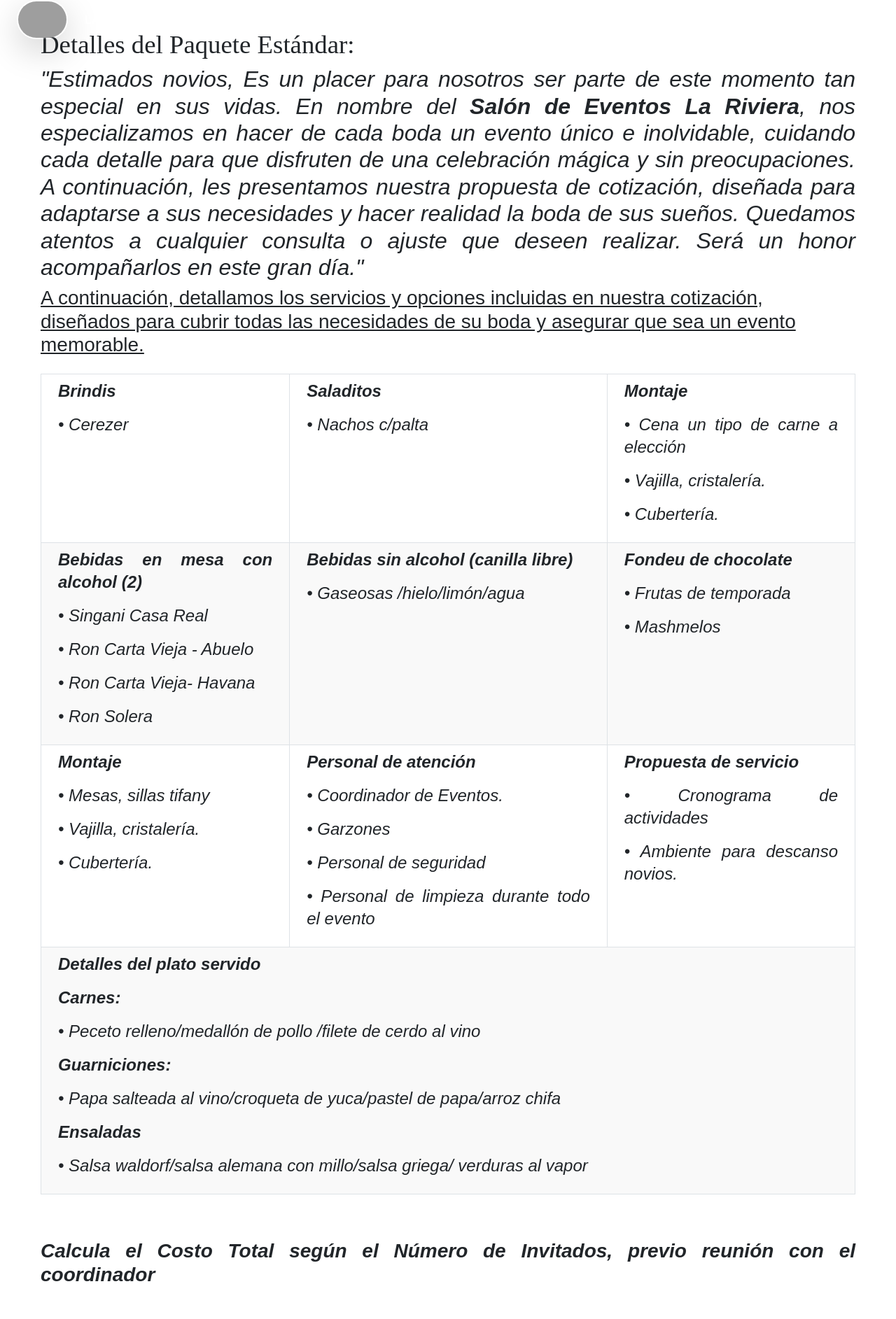
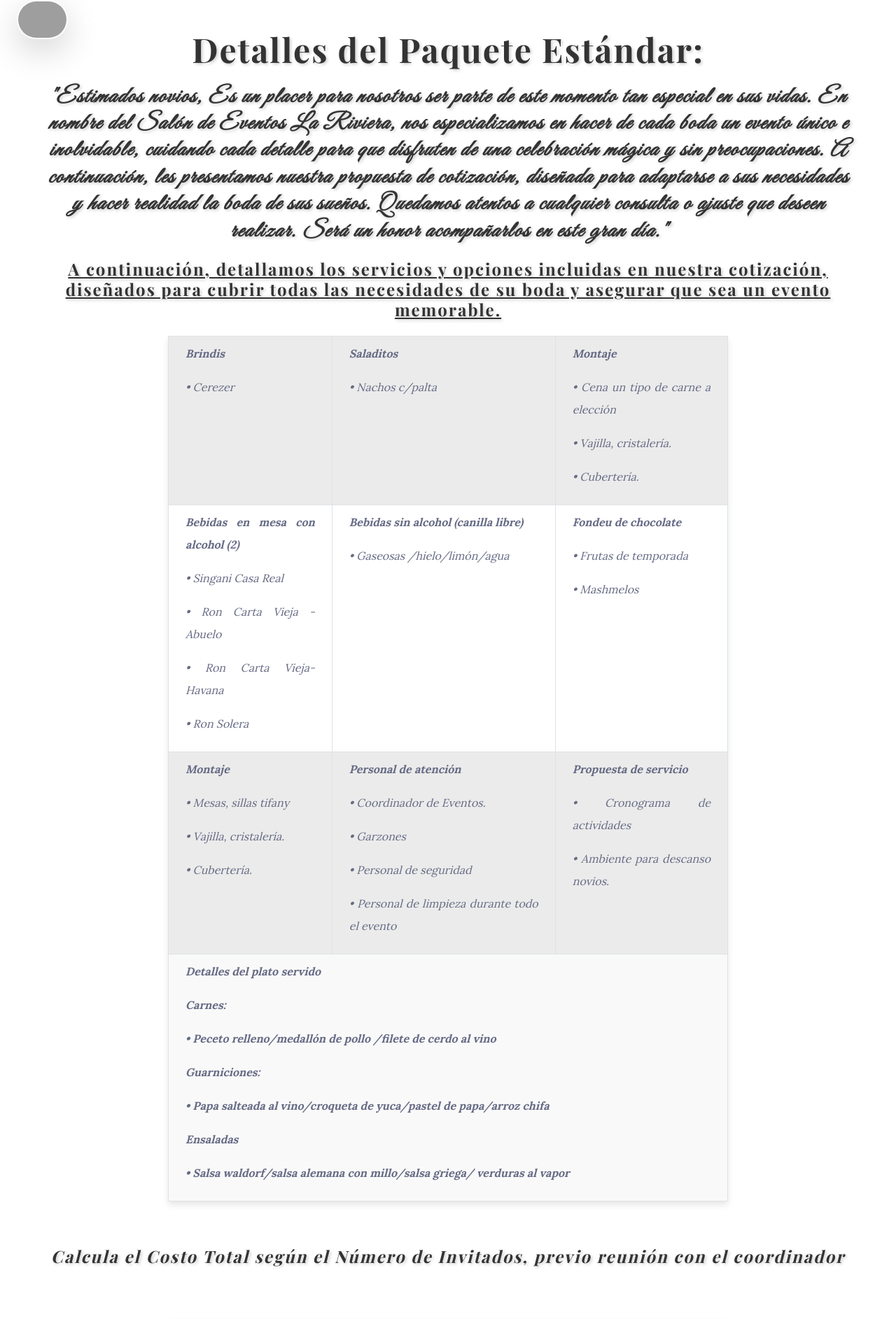
Before and after one commit to Guilad0/SalonLaRiviera, a Vue app in the folder lariviera/: page /boda-estandar/1 in a window 1280 px wide. Shown: the part 16-1901 px from the top of the page at 70% size. Built offline with nearby package versions, Linux system fonts and the light colour scheme; grey boxes are pictures that could not be loaded.

Commit message:
Hice que el código sea responsivo en PaquetesView.vue

```diff
--- a/lariviera/src/views/BodaEstandarView.vue
+++ b/lariviera/src/views/BodaEstandarView.vue
@@ -2,7 +2,7 @@
    <div class="m-5 p-2.5 font-serif text-2xl" style="font-family: 'Comfortaa', sans-serif;">
     <h1 class="text-1xl font-[Mode G]">Detalles del Paquete Estándar: {{ paqueteId }}</h1>
 
-    <h2 class="text-justify italic">
+    <h2 class="text-justify italic carta">
       "Estimados novios, Es un placer para nosotros ser parte de este momento tan especial
       en sus vidas. En nombre del <b>Salón de Eventos La Riviera</b>, nos especializamos
       en hacer de cada boda un evento único e inolvidable, cuidando cada detalle para que
@@ -20,7 +20,7 @@
 
     <div>
       <table class="table-auto w-full border-collapse mt-4">
-        <tbody>
+        <tbody >
           <!-- Fila 1 -->
           <tr>
             <td class="border px-4 py-2 text-left align-top">
@@ -124,7 +124,7 @@
         <tr>
           <td class="border px-4 py-2">Paquete Estándar</td>
           <td class="border px-4 py-2">
-            <input type="number" v-model="cantidad" min="0" class="input-cantidad" />
+            <input type="number" v-model="cantidad" min="0" class="cantidad-personas" />
           </td>
           <td class="border px-4 py-2">{{ precioUnitario }} Bs</td>
           <td class="border px-4 py-2">{{ total }} Bs</td>
@@ -155,6 +155,10 @@ export default {
 </script>
 
 <style scoped>
+@import url('https://fonts.googleapis.com/css2?family=Playfair+Display:wght@400;700&family=Lora:wght@400;700&family=Great+Vibes&display=swap');
+
+
+/* El resto de los estilos */
 table {
   width: 100%;
   border-collapse: collapse;
@@ -185,8 +189,111 @@ tr:nth-child(even) {
   box-shadow: inset 0 0 5px rgba(0, 0, 0, 0.1);
 }
 
+/* Estilos para la tabla */
+.table-auto {
+  background: white;
+  border-radius: 3px;
+  border-collapse: collapse;
+  margin: auto;
+  max-width: 800px;
+  width: 100%;
+  box-shadow: 0 5px 10px rgba(0, 0, 0, 0.1);
+  animation: float 5s infinite;
+}
+
+th {
+  background: #1b1e24;
+  color: #D5DDE5;
+  font-size: 20px;
+  font-weight: 500;
+  padding: 16px;
+  text-align: left;
+  text-transform: uppercase;
+}
+
+tr {
+  border-top: 1px solid #C1C3D1;
+  border-bottom: 1px solid #C1C3D1;
+  color: #666B85;
+  font-size: 16px;
+}
+
+tr:hover td {
+  background: #4E5066;
+  color: #FFFFFF;
+}
+
+tr:nth-child(odd) td {
+  background: #EBEBEB;
+}
+
+tr:nth-child(odd):hover td {
+  background: #4E5066;
+}
+
+td {
+  background: #FFFFFF;
+  padding: 16px;
+  text-align: left;
+  font-weight: 300;
+  font-size: 16px;
+  border-right: 1px solid #C1C3D1;
+}
+
+td:last-child {
+  border-right: 0px;
+}
+
+td[colspan="3"] {
+  background: #f9f9f9;
+  font-weight: bold;
+}
+
+.cantidad-personas {
+  color: red;
+  font-weight: bold;
+  border: 2px solid red;
+  padding: 20px;
+}
+
 h1 {
-  font-family: 'Mode G', serif;
-  font-size: 2.3rem;
+  font-family: 'Playfair Display', serif;
+  font-weight: 700;
+  color: #333;
+  text-align: center;
+  margin-bottom: 20px;
+  text-shadow: 2px 2px 4px rgba(0, 0, 0, 0.2);
+  letter-spacing: 2px;
+  font-size: 3rem;
+}
+
+h2 {
+  font-family: 'Playfair Display', serif;
+  font-weight: 700;
+  color: #333;
+  text-align: center;
+  margin-bottom: 20px;
+  text-shadow: 2px 2px 4px rgba(0, 0, 0, 0.2);
+  letter-spacing: 2px;
+}
+
+h3 {
+  font-family: 'Playfair Display', serif;
+  font-weight: 700;
+  color: #333;
+  text-align: center;
+  margin-bottom: 20px;
+  text-shadow: 2px 2px 4px rgba(0, 0, 0, 0.2);
+  letter-spacing: 2px;
+  font-size: 1.5rem;
+}
+
+p, td {
+  font-family: 'Lora', serif;
+}
+
+.carta {
+  font-family: 'Great Vibes', cursive;
+  font-size: 2rem;
 }
 </style>
```
Also changed, not shown: lariviera/src/assets/img/FondoMatrimonio.jpg (added).
